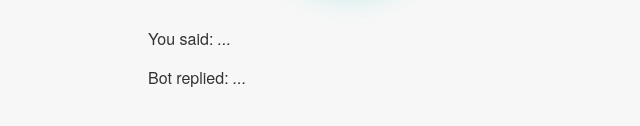
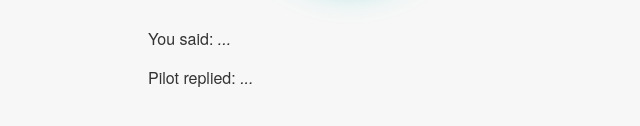
Before and after one commit to Zulfikar422/Airport, a website: page views/index.html in a window 1280 px wide. Shown: the part 406-532 px from the top of the page, 292-932 px from the left. Drawn offline with nearby package versions, Linux system fonts and the light colour scheme; files that its build step writes are made by us from their sources; no server answers; files whose address does not match are found by name.

Commit message:
Update index.html

```diff
--- a/views/index.html
+++ b/views/index.html
@@ -22,7 +22,7 @@
 
       <div>
           <p>You said: <em class="output-you">...</em></p>
-          <p>Bot replied: <em class="output-bot">...</em></p>
+          <p>Pilot replied: <em class="output-bot">...</em></p>
       </div>
     </section>
 
```
